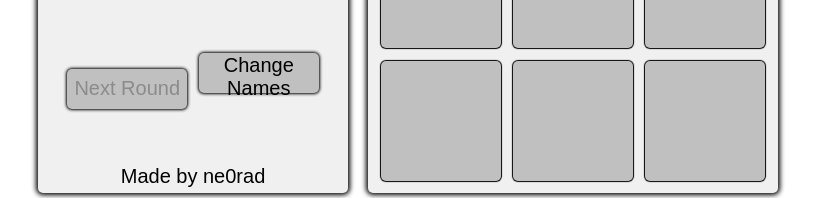
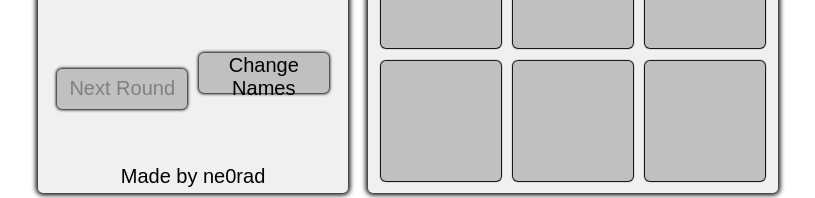
Before and after one commit to ne0rad/tic-tac-toe, a plain HTML site: page index.html in a window 1280 px wide. Shown: the part 332-530 px from the top of the page, without its empty margins (232-1047 px from the left). Drawn offline with Linux system fonts and the light colour scheme; a web font is replaced by a local one.

Commit message:
Disabled button styling

```diff
--- a/styles/style.css
+++ b/styles/style.css
@@ -120,13 +120,14 @@ body {
 .btn {
   font-family: var(--font);
   font-size: 20px;
-  width: 120px;
+  width: 130px;
   height: 40px;
   margin: 3px;
   border: none;
   border-radius: 5px;
   box-shadow: 0 0 3px 1px black;
   background-color: silver;
+  color: black;
   transition: all 0.2s;
 }
 .btn:hover {
@@ -134,6 +135,9 @@ body {
 }
 .btn:active {
   box-shadow: 0 0 1px 1px black;
+}
+.btn:disabled {
+    color: grey;
 }
 .btn:disabled:hover {
     background-color: silver;
```
